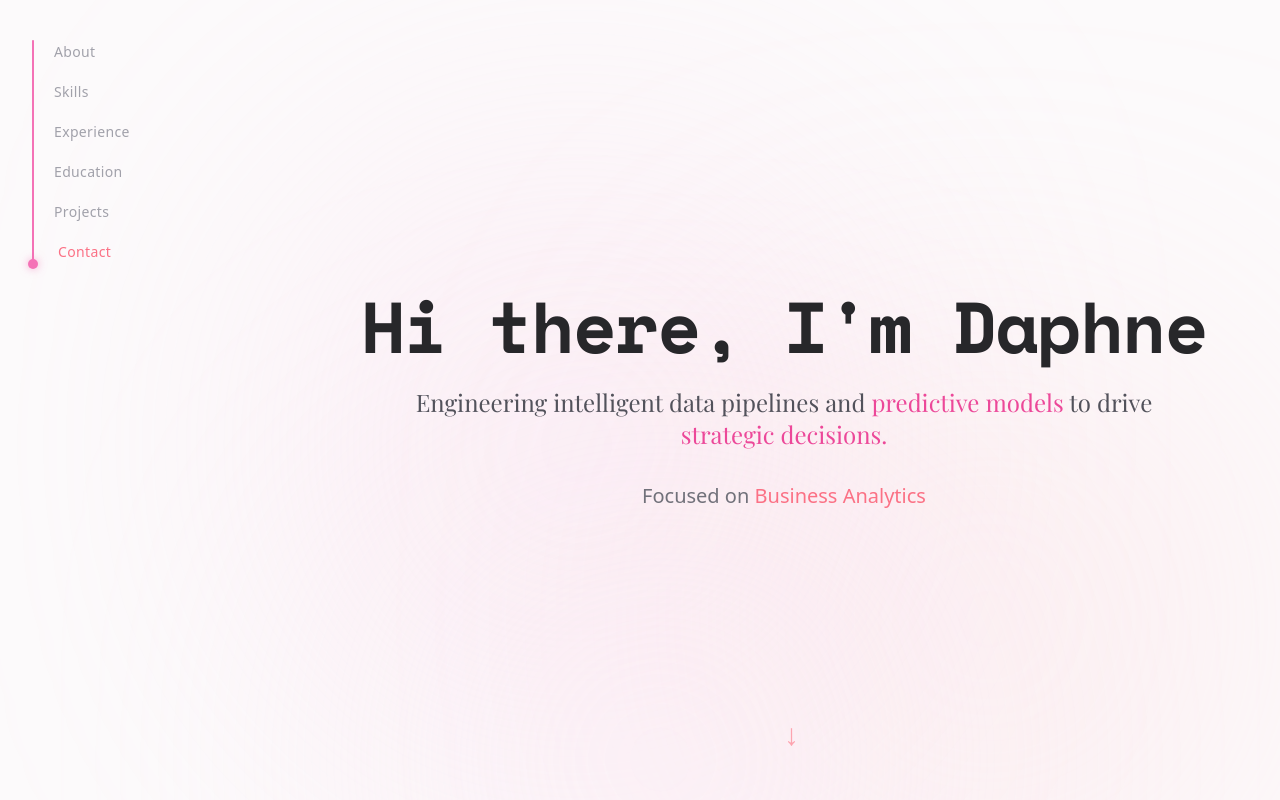
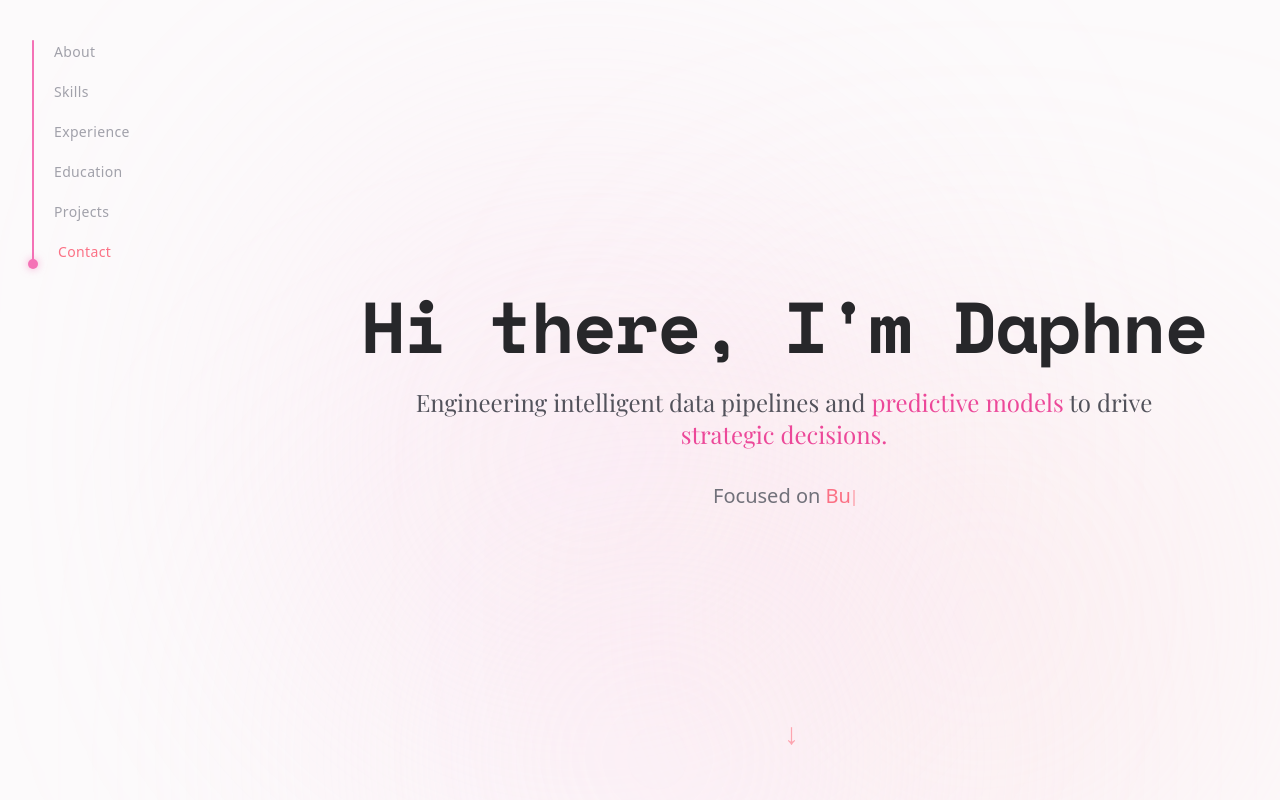
Before and after one commit to daphnetok/digitalportfolio, a React (Vite) app: page / in a window 1280 px wide. Shown: the top 800 px of the page. Built offline with nearby package versions, Linux system fonts and the light colour scheme; a web font is replaced by a local one.

Commit message:
Finished portfolio prototype and UI/UX polishes

```diff
--- a/src/components/Hero.jsx
+++ b/src/components/Hero.jsx
@@ -1,26 +1,25 @@
-import { motion } from "framer-motion";
 import { useEffect, useState } from "react";
 
 const HEADING_TEXT = "Hi there, I'm Daphne";
-const SUBTITLE_WORDS = [
-  "Engineering",
-  "intelligent",
-  "data",
-  "pipelines",
-  "and",
-  "predictive",
-  "models",
-  "to",
-  "drive",
-  "strategic",
-  "decisions.",
+const SUBTITLE_TEXT =
+  "Engineering intelligent data pipelines and predictive models to drive strategic decisions.";
+const HIGHLIGHT_WORDS = new Set(["predictive", "models", "strategic", "decisions."]);
+const FOCUSED_PREFIX = "Focused on ";
+const FOCUSED_PHRASES = [
+  "Business Analytics",
+  "Data Science",
+  "Machine Learning",
 ];
-const HIGHLIGHT_WORDS = new Set(["predictive", "models", "strategic", "decisions."]);
+
+const SUBTITLE_WORDS = SUBTITLE_TEXT.split(" ");
 
 function Hero() {
   const [headingLength, setHeadingLength] = useState(0);
-  const [wordCount, setWordCount] = useState(0);
-  const [showFocused, setShowFocused] = useState(false);
+  const [subtitleLength, setSubtitleLength] = useState(0);
+  const [focusedLength, setFocusedLength] = useState(0);
+  const [focusedIndex, setFocusedIndex] = useState(0);
+  const [focusedDeleting, setFocusedDeleting] = useState(false);
+  const [focusedReady, setFocusedReady] = useState(false);
   const [headingDone, setHeadingDone] = useState(false);
   const [subtitleDone, setSubtitleDone] = useState(false);
 
@@ -34,24 +33,65 @@ function Hero() {
 
   useEffect(() => {
     if (!headingDone) return;
-    if (wordCount < SUBTITLE_WORDS.length) {
-      const timeout = setTimeout(() => setWordCount((prev) => prev + 1), 130);
+    if (subtitleLength < SUBTITLE_TEXT.length) {
+      const timeout = setTimeout(
+        () => setSubtitleLength((prev) => prev + 1),
+        28
+      );
       return () => clearTimeout(timeout);
     }
     setSubtitleDone(true);
-  }, [headingDone, wordCount]);
+  }, [headingDone, subtitleLength]);
 
   useEffect(() => {
     if (!subtitleDone) return;
-    const timeout = setTimeout(() => setShowFocused(true), 250);
+    const timeout = setTimeout(() => setFocusedReady(true), 450);
     return () => clearTimeout(timeout);
   }, [subtitleDone]);
 
+  useEffect(() => {
+    if (!focusedReady) return;
+    const currentPhrase = FOCUSED_PHRASES[focusedIndex];
+    const typingSpeed = focusedDeleting ? 35 : 60;
+    const pauseAfterType = 900;
+    const pauseAfterDelete = 250;
+
+    if (!focusedDeleting && focusedLength < currentPhrase.length) {
+      const timeout = setTimeout(
+        () => setFocusedLength((prev) => prev + 1),
+        typingSpeed
+      );
+      return () => clearTimeout(timeout);
+    }
+
+    if (!focusedDeleting && focusedLength >= currentPhrase.length) {
+      const timeout = setTimeout(() => setFocusedDeleting(true), pauseAfterType);
+      return () => clearTimeout(timeout);
+    }
+
+    if (focusedDeleting && focusedLength > 0) {
+      const timeout = setTimeout(
+        () => setFocusedLength((prev) => prev - 1),
+        typingSpeed
+      );
+      return () => clearTimeout(timeout);
+    }
+
+    if (focusedDeleting && focusedLength === 0) {
+      const timeout = setTimeout(() => {
+        setFocusedDeleting(false);
+        setFocusedIndex((prev) => (prev + 1) % FOCUSED_PHRASES.length);
+      }, pauseAfterDelete);
+      return () => clearTimeout(timeout);
+    }
+  }, [focusedReady, focusedDeleting, focusedIndex, focusedLength]);
+
   const displayedHeading = HEADING_TEXT.slice(0, headingLength);
-  const displayedWords = SUBTITLE_WORDS.slice(0, wordCount);
+  const displayedSubtitle = SUBTITLE_TEXT.slice(0, subtitleLength);
+  const displayedWords = displayedSubtitle.split(" ");
   const isTypingHeading = headingLength < HEADING_TEXT.length;
-  const isTypingSubtitle =
-    headingDone && wordCount < SUBTITLE_WORDS.length;
+  const isTypingSubtitle = headingDone && subtitleLength < SUBTITLE_TEXT.length;
+  const isTypingFocused = focusedReady;
 
   useEffect(() => {
     const serifId = "playfair-font";
@@ -85,7 +125,11 @@ function Hero() {
           {displayedWords.map((word, index) => (
             <span
               key={`${word}-${index}`}
-              className={HIGHLIGHT_WORDS.has(word) ? "text-pink-500" : undefined}
+              className={
+                HIGHLIGHT_WORDS.has(SUBTITLE_WORDS[index])
+                  ? "text-pink-500"
+                  : undefined
+              }
             >
               {word}
               {index < displayedWords.length - 1 ? " " : ""}
@@ -96,15 +140,19 @@ function Hero() {
           )}
         </p>
 
-        <motion.p
-          initial={{ opacity: 0, y: 8 }}
-          animate={showFocused ? { opacity: 1, y: 0 } : { opacity: 0, y: 8 }}
-          transition={{ duration: 0.7, ease: "easeOut" }}
-          className="mx-auto mt-6 text-lg text-zinc-500 md:text-xl"
-        >
-          <span className="text-zinc-500">Focused on </span>
-          <span className="font-medium text-rose-400">Business Analytics</span>
-        </motion.p>
+        <p className="mx-auto mt-6 min-h-[1.75rem] text-lg text-zinc-500 md:text-xl">
+          {focusedReady && (
+            <>
+              {FOCUSED_PREFIX}
+              <span className="font-medium text-rose-400">
+                {FOCUSED_PHRASES[focusedIndex].slice(0, focusedLength)}
+              </span>
+              {isTypingFocused && (
+                <span className="ml-0.5 inline-block h-[0.8em] w-0.5 animate-pulse bg-rose-300 align-middle" />
+              )}
+            </>
+          )}
+        </p>
       </div>
 
       <div className="pointer-events-none absolute bottom-10 left-1/2 -translate-x-1/2 animate-bounce text-3xl text-rose-300">
--- a/src/components/cursor/CursorAura.jsx
+++ b/src/components/cursor/CursorAura.jsx
@@ -19,7 +19,7 @@ function CursorAura() {
 
   return (
     <motion.div
-      className="pointer-events-none fixed z-[9999] hidden h-[300px] w-[300px] -translate-x-1/2 -translate-y-1/2 rounded-full bg-pink-300/20 blur-[80px] lg:block"
+      className="pointer-events-none fixed z-[9999] hidden h-[300px] w-[300px] -translate-x-1/2 -translate-y-1/2 rounded-full bg-pink-300/40 blur-[40px] lg:block"
       style={{ left: auraX, top: auraY }}
       aria-hidden="true"
     />
--- a/src/components/layout/LeftSidebar.jsx
+++ b/src/components/layout/LeftSidebar.jsx
@@ -1,4 +1,10 @@
-import { AnimatePresence, motion, useScroll, useTransform } from "framer-motion";
+import {
+  AnimatePresence,
+  motion,
+  useScroll,
+  useSpring,
+  useTransform,
+} from "framer-motion";
 
 const NAV_ITEMS = [
   { id: "about", label: "About" },
@@ -11,7 +17,12 @@ const NAV_ITEMS = [
 
 function LeftSidebar({ activeSection, showIdentity }) {
   const { scrollYProgress } = useScroll();
-  const progressHeight = useTransform(scrollYProgress, [0, 1], ["0%", "100%"]);
+  const springProgress = useSpring(scrollYProgress, {
+    stiffness: 100,
+    damping: 30,
+    restDelta: 0.001,
+  });
+  const progressHeight = useTransform(springProgress, [0, 1], ["0%", "100%"]);
 
   const activeIndex = Math.max(
     0,
--- a/src/components/sections/EducationSection.jsx
+++ b/src/components/sections/EducationSection.jsx
@@ -17,7 +17,7 @@ const EDUCATION = [
 
 function EducationSection() {
   return (
-    <section id="education" className="px-6 py-24">
+    <section id="education" className="px-6 py-32">
       <div className="mx-auto max-w-6xl">
         <h2
           className="mb-12 text-4xl font-bold text-zinc-800 md:text-5xl"
--- a/src/components/skills/SkillSpotlightCard.jsx
+++ b/src/components/skills/SkillSpotlightCard.jsx
@@ -66,7 +66,7 @@ function SkillSpotlightCard({ icon: Icon, title, description, skills }) {
           {skills.map((skill) => (
             <span
               key={skill}
-              className="rounded-full bg-zinc-50 px-3 py-1 text-xs font-medium text-zinc-600"
+              className="aura-plate rounded-full px-3 py-1 text-xs"
             >
               {skill}
             </span>
--- a/src/index.css
+++ b/src/index.css
@@ -1,6 +1,15 @@
 @tailwind base;
 @tailwind components;
 @tailwind utilities;
+
+html {
+  scroll-behavior: smooth;
+}
+
+::selection {
+  background-color: #fbcfe8;
+  color: #18181b;
+}
 
 html,
 body,
@@ -105,6 +114,36 @@ body {
   box-shadow: 0 8px 20px rgba(244, 114, 182, 0.12);
 }
 
+.aura-button:active {
+  transform: scale(0.97);
+}
+
+@keyframes subtle-glow {
+  0%,
+  100% {
+    box-shadow: 0 0 0 rgba(244, 114, 182, 0);
+    border-color: rgba(251, 207, 232, 0.35);
+  }
+  50% {
+    box-shadow: 0 0 26px rgba(244, 114, 182, 0.26);
+    border-color: rgba(244, 114, 182, 0.35);
+  }
+}
+
+.animate-subtle-glow {
+  animation: subtle-glow 6.5s ease-in-out infinite;
+}
+
+.cta-highlight {
+  background:
+    radial-gradient(
+      circle at 50% 10%,
+      rgba(251, 207, 232, 0.55),
+      rgba(255, 255, 255, 0) 60%
+    ),
+    rgba(255, 255, 255, 0.72);
+}
+
 .aura-plate {
   border: 1px solid rgba(228, 228, 231, 0.95);
   background: rgba(255, 255, 255, 0.9);
```
Also changed, not shown: src/App.jsx (+16 -20 lines), src/components/sections/FooterCTA.jsx (+18 -8 lines), 1 other file (tests, documents, lock files or other folders).
